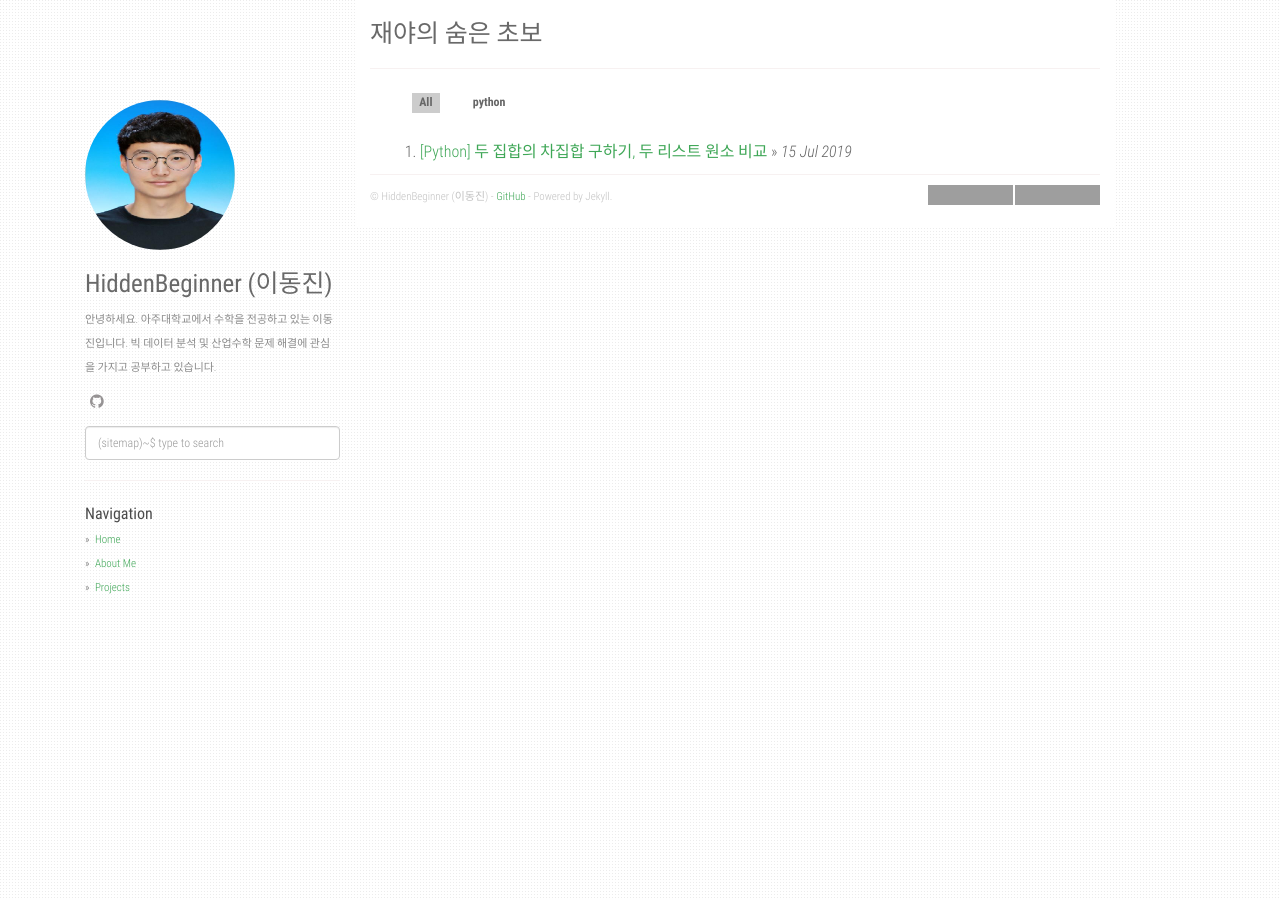
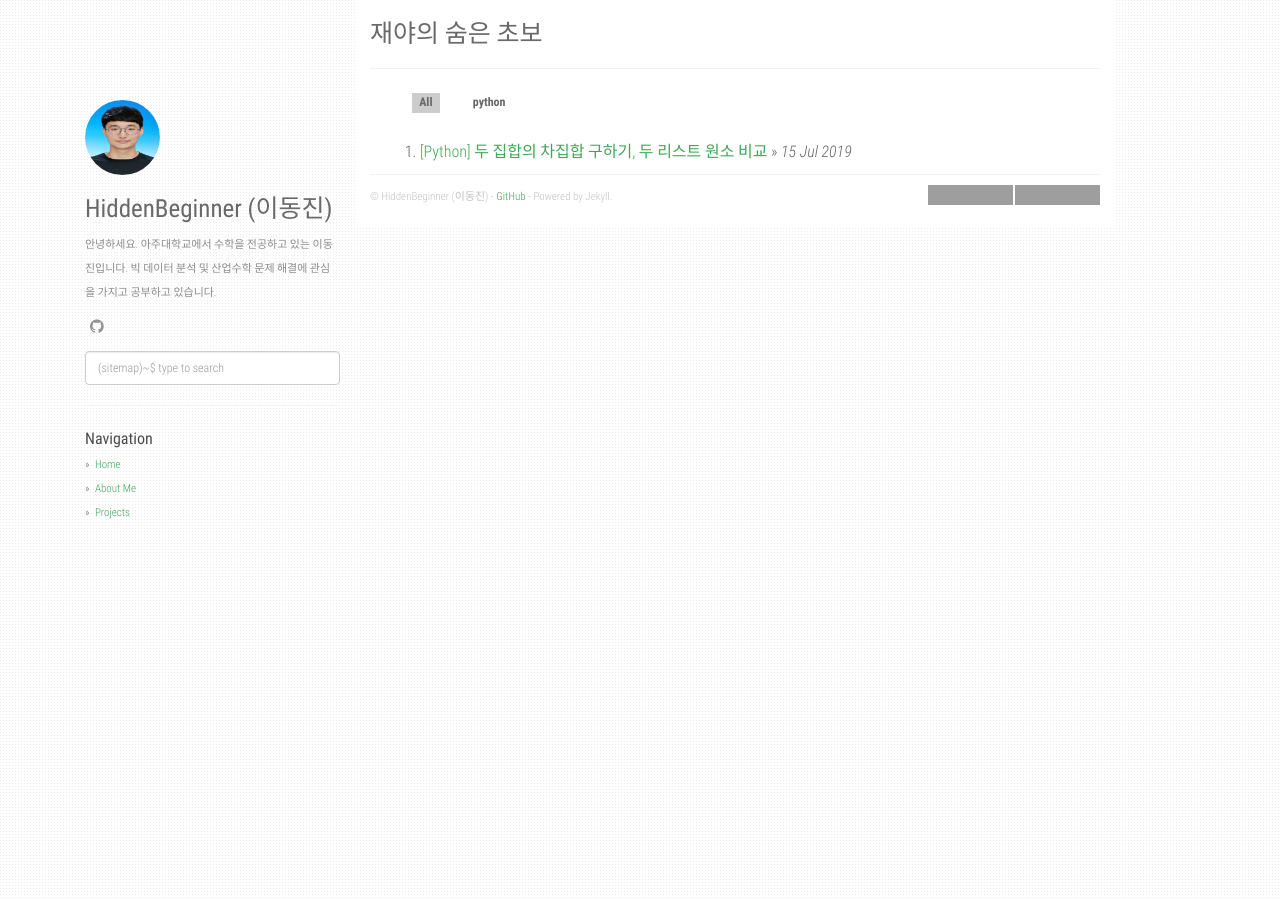
Before and after one commit to agusmakmun/agusmakmun.github.io, a Jekyll site: the page built from index.html, in a window 1280 px wide. Built offline with Jekyll 4.4.1, drawn with Linux system fonts in a browser that asks for light colours; the list of posts is cut into pages by our own code; grey boxes are pictures that could not be loaded.

Commit message:
Update default.html

```diff
--- a/_layouts/default.html
+++ b/_layouts/default.html
@@ -120,7 +120,7 @@
     <div class="container">
       <div class="col-sm-3">
         <div class="fixed-condition">
-          <a href="/"><img class="profile-avatar" src="{{ site.avatar_url }}" height="150px" width="150px" /></a>
+          <a href="/"><img class="profile-avatar" src="{{ site.avatar_url }}" height="75px" width="75px" /></a>
           <h1 class="author-name">{{ site.author }}</h1>
           {% if site.about %}
             <div class="profile-about">
```
